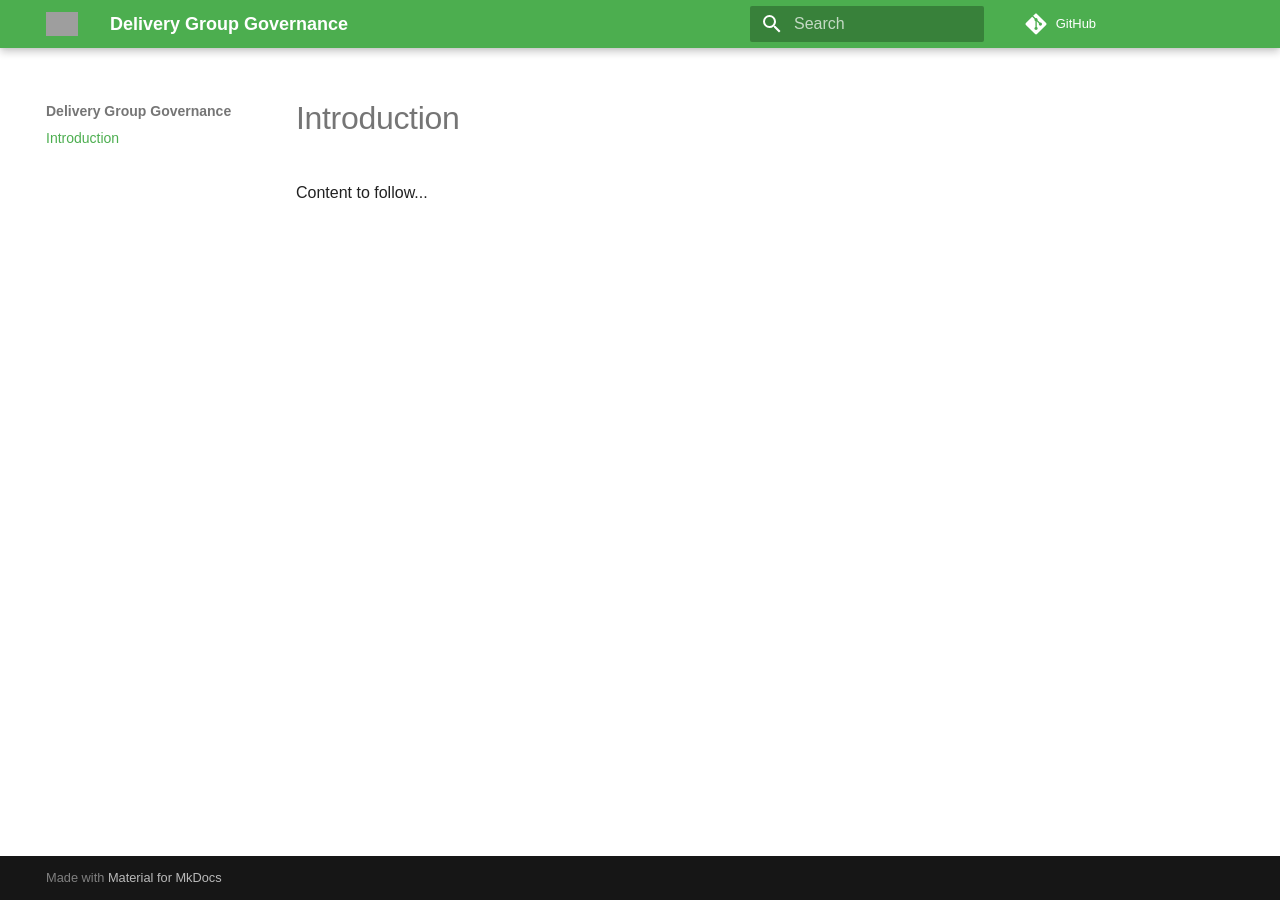
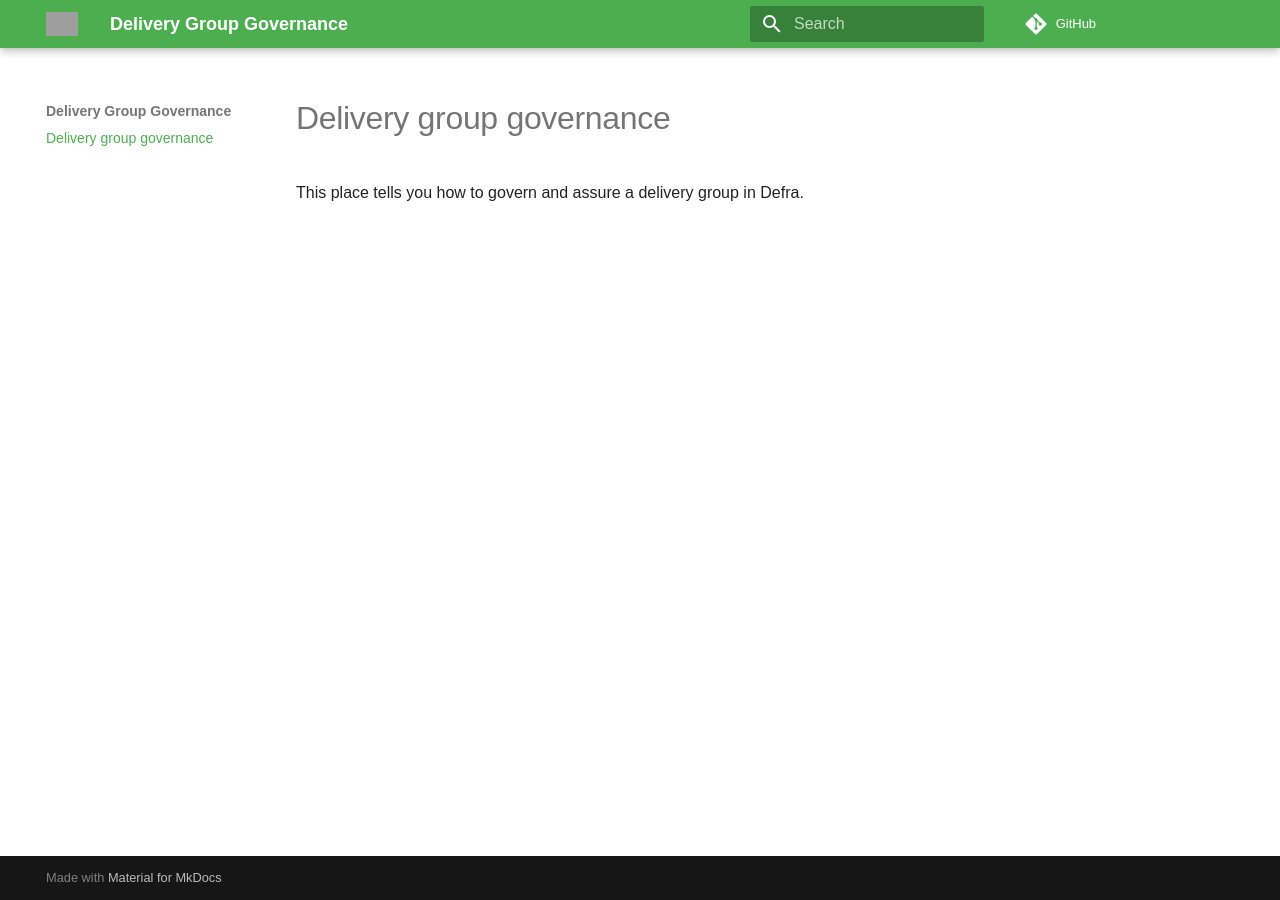
Before and after one commit to DEFRA/delivery-group-governance, an MkDocs documentation site: the page built from docs/README.md, in a window 1280 px wide. Built offline with MkDocs 1.6.1 and Material for MkDocs 9.7.7, drawn with Linux system fonts in a browser that asks for light colours; some web fonts are replaced; comment, search, counter and statistics services are not loaded; grey boxes are pictures that could not be loaded.

Commit message:
Update README.md

```diff
--- a/docs/README.md
+++ b/docs/README.md
@@ -1,3 +1,3 @@
-# Introduction
+# Delivery group governance
 
-Content to follow...
+This place tells you how to govern and assure a delivery group in Defra.
```
